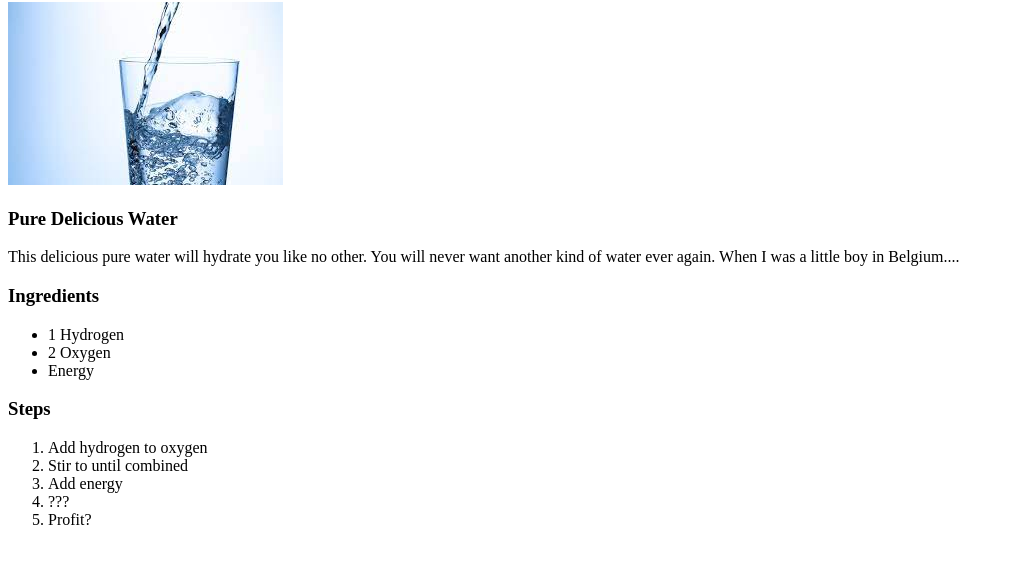
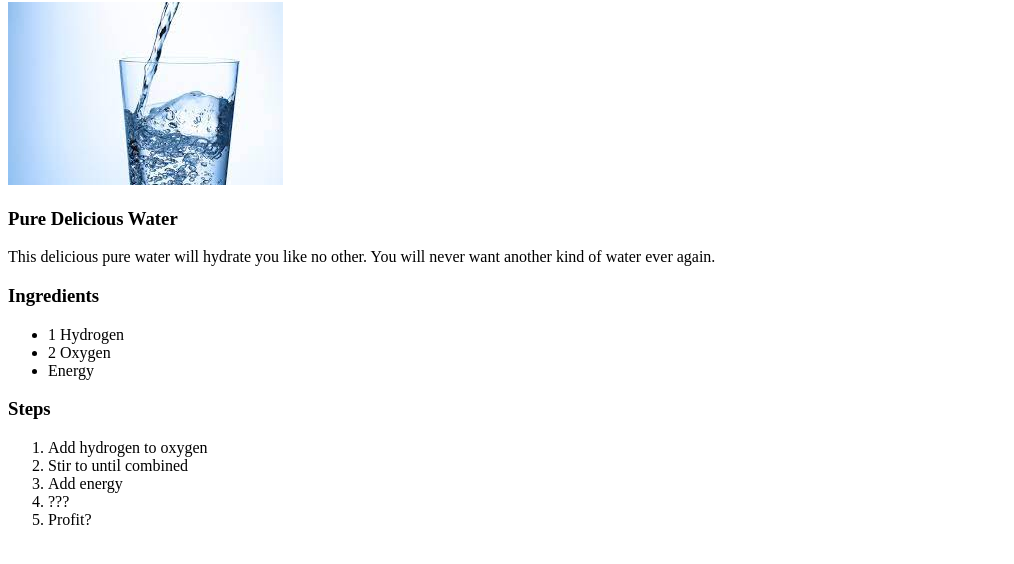
Before and after one commit to chenxi896896/odin-recipes, a plain HTML site: page recipes/water.html in a window 1280 px wide. Shown: the part 78-642 px from the top of the page, without its empty margins (0-1014 px from the left). Drawn offline with Linux system fonts and the light colour scheme.

Commit message:
edit water.html

```diff
--- a/recipes/water.html
+++ b/recipes/water.html
@@ -10,7 +10,7 @@
         <h1>Water Recipe</h1>
         <img src="../images/water.jpeg" alt="water">
         <h3>Pure Delicious Water</h3>
-        <p>This delicious pure water will hydrate you like no other. You will never want another kind of water ever again. When I was a little boy in Belgium....</p>
+        <p>This delicious pure water will hydrate you like no other. You will never want another kind of water ever again.</p>
         <h3>Ingredients</h3>
         <ul>
             <li>1 Hydrogen</li>
```
